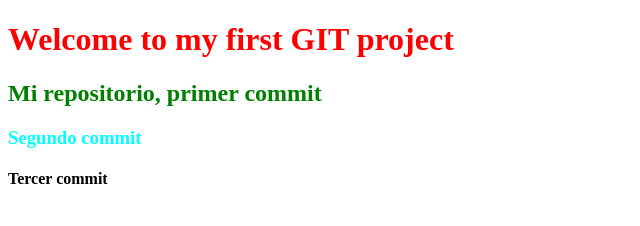
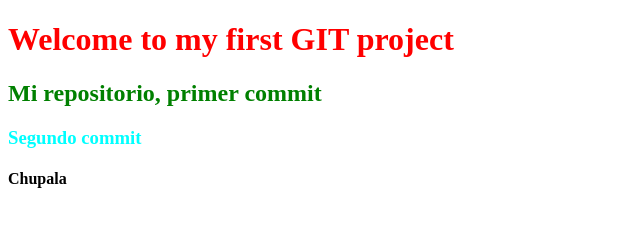
Before and after one commit to fminond/comision-martes, a plain HTML site: page index.html in a window 1280 px wide. Shown: the full height of the page, 0-640 px from the left. Drawn offline with Linux system fonts and the light colour scheme.

Commit message:
el tercer commit sabeee

```diff
--- a/index.html
+++ b/index.html
@@ -9,6 +9,6 @@
         <h1><strong>Welcome to my first GIT project</strong></h1>
         <h2>Mi repositorio, primer commit</h2>
         <h3>Segundo commit</h3>
-        <h4>Tercer commit</h4>
+        <h4>Chupala</h4>
 
     </header>
```
